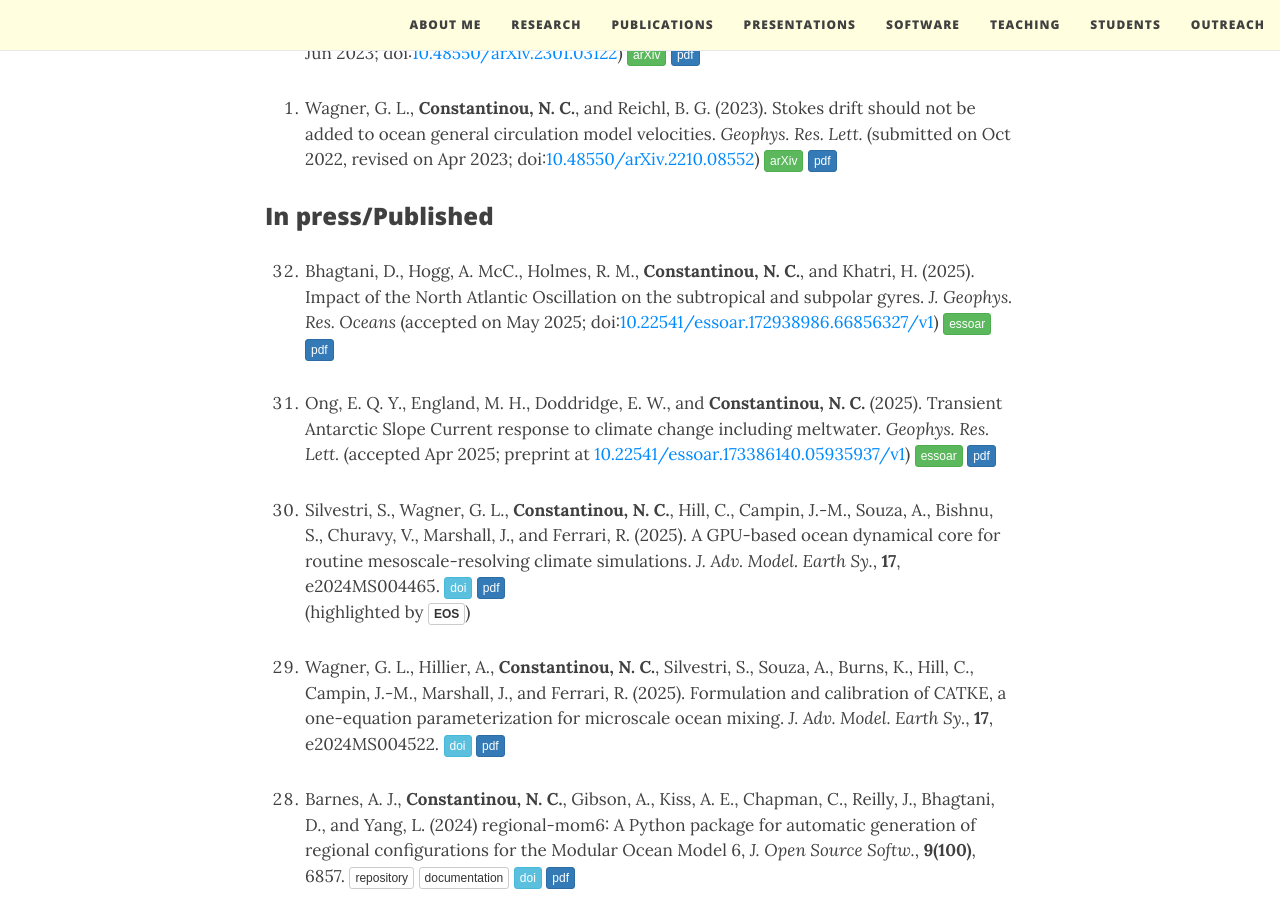
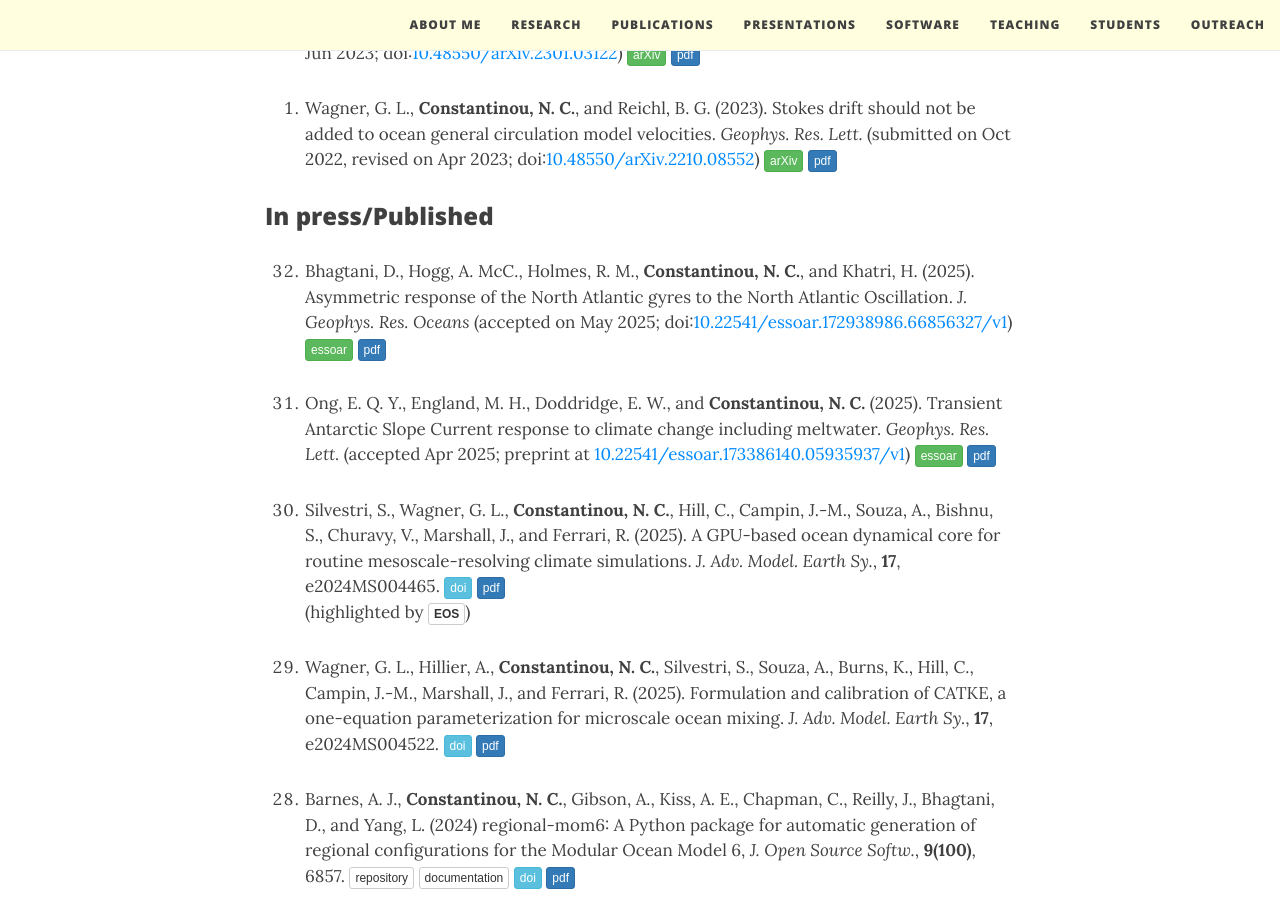
Before and after one commit to navidcy/navidcy.github.io, a Jekyll site: the page built from publications.md, in a window 1280 px wide and 900 px high, scrolled down 949 px. Built offline with Jekyll 4.4.1, drawn with Linux system fonts in a browser that asks for light colours; nearby versions of some CDN libraries; comment, search, counter and statistics services are not loaded.

Commit message:
update NAO paper title

```diff
--- a/publications.md
+++ b/publications.md
@@ -33,7 +33,7 @@
 
 ### In press/Published
 
-0. Bhagtani, D., Hogg, A. McC., Holmes, R. M., **Constantinou, N. C.**, and Khatri, H. (2025). Impact of the North Atlantic Oscillation on the subtropical and subpolar gyres. _J. Geophys. Res. Oceans_ (accepted on May 2025; doi:[10.22541/essoar.172938986.66856327/v1](https://doi.org/10.22541/essoar.172938986.66856327/v1){:target="_blank"}) [<span class="btn btn-success btn-xs{{end}}" style="font-family:sans-serif;">essoar</span>](https://doi.org/10.22541/essoar.172938986.66856327/v1){:target="_blank"} [<span class="btn btn-primary btn-xs{{end}}" style="font-family:sans-serif;">pdf</span>][gyres-NAO]
+0. Bhagtani, D., Hogg, A. McC., Holmes, R. M., **Constantinou, N. C.**, and Khatri, H. (2025). Asymmetric response of the North Atlantic gyres to the North Atlantic Oscillation. _J. Geophys. Res. Oceans_ (accepted on May 2025; doi:[10.22541/essoar.172938986.66856327/v1](https://doi.org/10.22541/essoar.172938986.66856327/v1){:target="_blank"}) [<span class="btn btn-success btn-xs{{end}}" style="font-family:sans-serif;">essoar</span>](https://doi.org/10.22541/essoar.172938986.66856327/v1){:target="_blank"} [<span class="btn btn-primary btn-xs{{end}}" style="font-family:sans-serif;">pdf</span>][gyres-NAO]
 
 
 0. Ong, E. Q. Y., England, M. H., Doddridge, E. W., and **Constantinou, N. C.** (2025). Transient Antarctic Slope Current response to climate change including meltwater. _Geophys. Res. Lett._ (accepted Apr 2025; preprint at [10.22541/essoar.173386140.05935937/v1](https://doi.org/10.22541/essoar.173386140.05935937/v1){:target="_blank"}) [<span class="btn btn-success btn-xs{{end}}" style="font-family:sans-serif;">essoar</span>](https://doi.org/10.22541/essoar.173386140.05935937/v1){:target="_blank"} [<span class="btn btn-primary btn-xs{{end}}" style="font-family:sans-serif;">pdf</span>][asc-meltwater]
```
